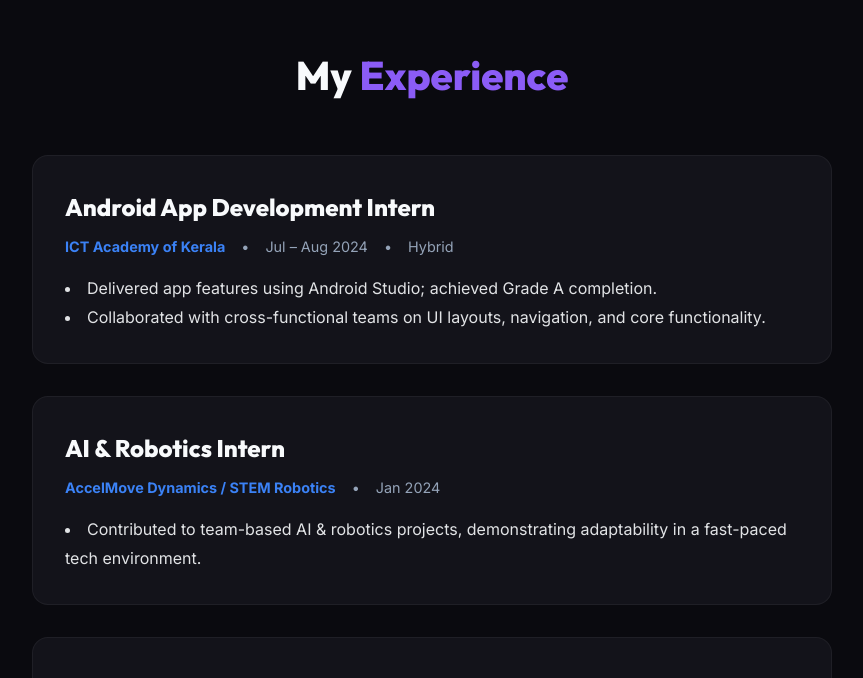
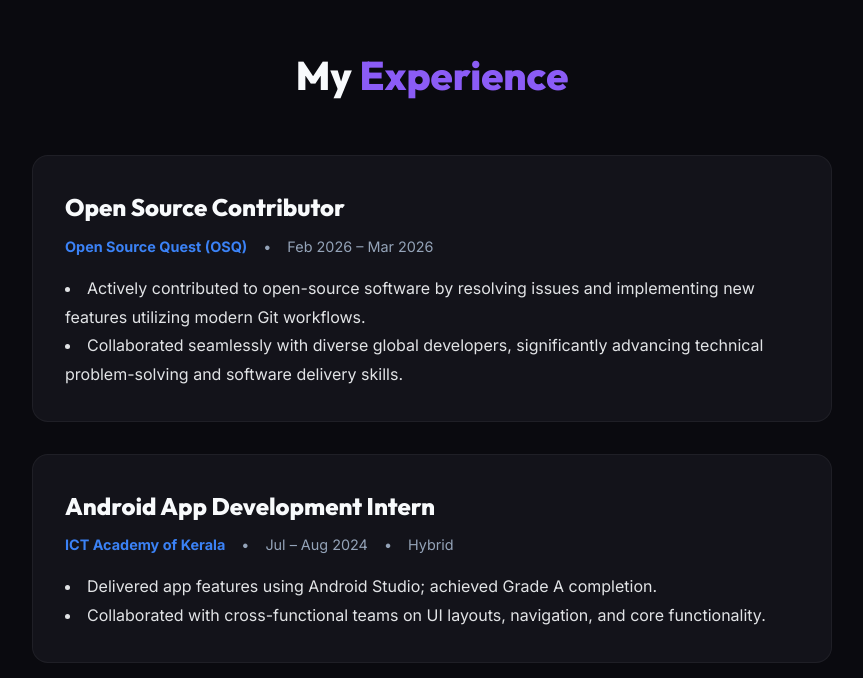
Before and after one commit to riyarens/Personal-Potfolio, a React (Vite) app: page / in a window 1280 px wide. Shown: the part 1477-2155 px from the top of the page, without its empty margins (208-1071 px from the left). Built offline with nearby package versions, Linux system fonts and the light colour scheme.

Commit message:
Add Open Source Quest (OSQ) experience entry

```diff
--- a/src/App.jsx
+++ b/src/App.jsx
@@ -121,6 +121,19 @@ function App() {
         <section id="experience">
           <h2 className="section-title">My <span>Experience</span></h2>
           <div className="experience-container" style={{ maxWidth: '800px', margin: '0 auto', display: 'flex', flexDirection: 'column', gap: '2rem' }}>
+
+            <div className="experience-card" style={{ background: 'var(--bg-secondary)', border: '1px solid var(--glass-border)', borderRadius: '1rem', padding: '2rem', transition: 'all 0.3s ease' }}>
+              <h3 style={{ fontSize: '1.5rem', marginBottom: '0.5rem' }}>Open Source Contributor</h3>
+              <div style={{ display: 'flex', flexWrap: 'wrap', gap: '1rem', color: 'var(--text-secondary)', marginBottom: '1rem', fontSize: '0.9rem' }}>
+                <span style={{ color: 'var(--accent-secondary)', fontWeight: '600' }}>Open Source Quest (OSQ)</span>
+                <span>•</span>
+                <span>Feb 2026 – Mar 2026</span>
+              </div>
+              <ul style={{ listStylePosition: 'inside', color: 'var(--text-primary)', opacity: '0.9', lineHeight: '1.8' }}>
+                <li>Actively contributed to open-source software by resolving issues and implementing new features utilizing modern Git workflows.</li>
+                <li>Collaborated seamlessly with diverse global developers, significantly advancing technical problem-solving and software delivery skills.</li>
+              </ul>
+            </div>
 
             <div className="experience-card" style={{ background: 'var(--bg-secondary)', border: '1px solid var(--glass-border)', borderRadius: '1rem', padding: '2rem', transition: 'all 0.3s ease' }}>
               <h3 style={{ fontSize: '1.5rem', marginBottom: '0.5rem' }}>Android App Development Intern</h3>
```
